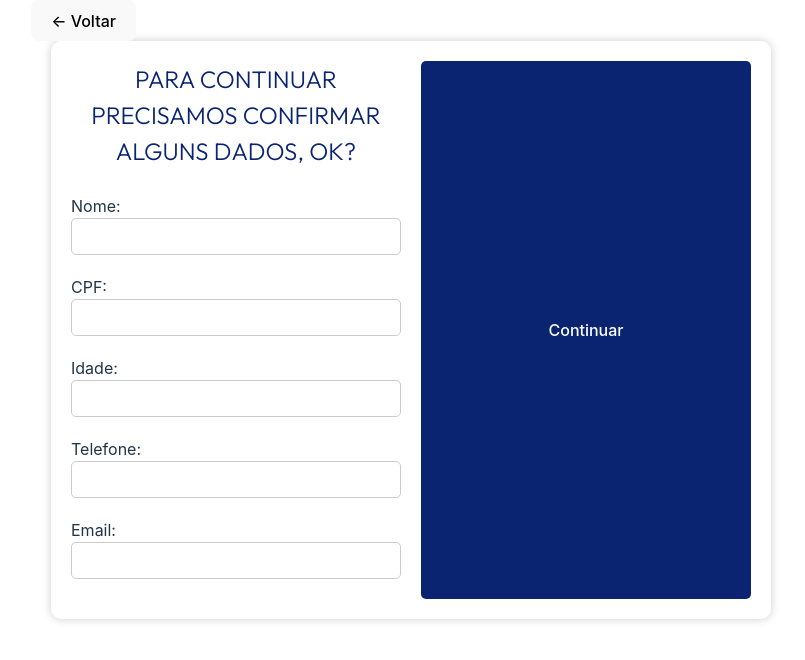
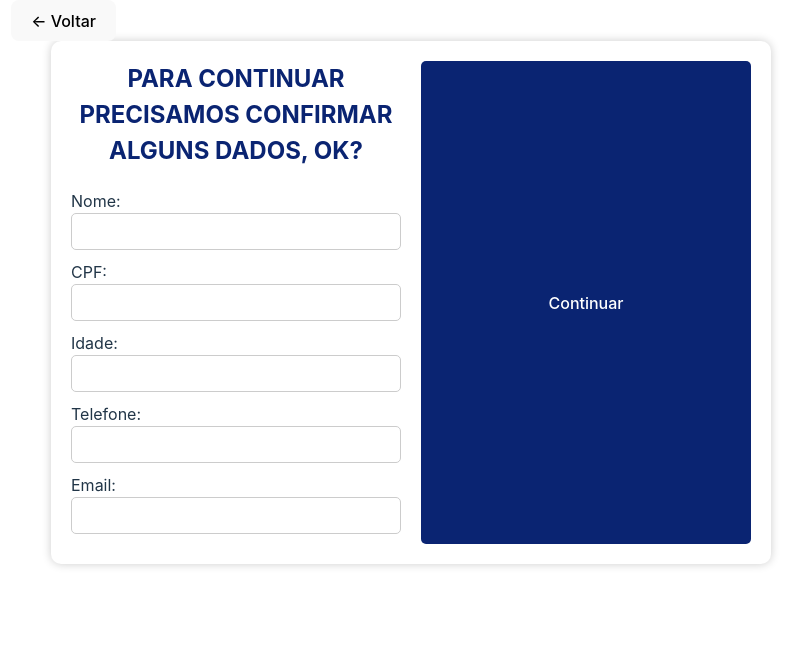
Before and after one commit to Rennan-Ferreira/cycleGuard-Sprint3, a React (Vite) app in the folder cycle-guard-sprt3/: page /DadosCliente in a window 1280 px wide. Shown: the top 660 px of the page, without its empty margins (229-1034 px from the left). Built offline with nearby package versions, Linux system fonts and the light colour scheme.

Commit message:
Arrumando sobreposição de css em outra página, alterando classes para evitar o mesmo

```diff
--- a/cycle-guard-sprt3/src/main.jsx
+++ b/cycle-guard-sprt3/src/main.jsx
@@ -7,7 +7,7 @@ import Home from './routes/Home/Home.jsx'
 import Login from './routes/Login/Login.jsx'
 import Error from './routes/Error/Error.jsx'
 import DadosBicicleta from './routes/DadosBicicleta/DadosBicicleta.jsx'
-import DadosCliente from './routes/DadosCliente/DadosCliente.jsx'
+import DadosCliente from './routes/DadosCliente/ClienteDados.jsx'
 
 const router = createBrowserRouter([
   {
--- a/cycle-guard-sprt3/src/routes/DadosBicicleta/DadosBicicleta.jsx
+++ b/cycle-guard-sprt3/src/routes/DadosBicicleta/DadosBicicleta.jsx
@@ -1,6 +1,7 @@
 import React, { useState } from 'react';
 import { Link } from 'react-router-dom';
 import './DadosBicicleta.css'
+
 export default function DadosBicicleta() {
     return (
         <div className="bike-data-form">
--- a/cycle-guard-sprt3/src/routes/DadosCliente/DadosCliente.jsx
+++ b/cycle-guard-sprt3/src/routes/DadosCliente/ClienteDados.jsx
@@ -1,41 +1,41 @@
-import React, { useState } from 'react';
 import { Link } from 'react-router-dom';
-
+import React from 'react';
+import './ClienteDados.css'
 
 export default function DadosCliente() {
     return (
-        <div className="cliente-form">
-            <div className="header">
-                <button className="button-black">&#8592; Voltar</button>
+        <div className="cliente-data-form">
+            <div className="cliente-data-header">
+                <button className="cliente-back-button">&#8592; Voltar</button>
             </div>
             <form>
-                <div className="section">
-                    <div className='title'>
+                <div className="cliente-form-section">
+                    <div className='cliente-title'>
                         <h2>PARA CONTINUAR PRECISAMOS CONFIRMAR ALGUNS DADOS, OK?</h2>
                     </div>
-                    <div className="form-group">
+                    <div className="cliente-form-group">
                         <label htmlFor="nome">Nome:</label>
                         <input type="text" id="nome" name="nome" required />
                     </div>
-                    <div className="form-group">
+                    <div className="cliente-form-group">
                         <label htmlFor="cpf">CPF:</label>
                         <input type="text" id="cpf" name="cpf" required />
                     </div>
-                    <div className="form-group">
+                    <div className="cliente-form-group">
                         <label htmlFor="idade">Idade:</label>
                         <input type="text" id="idade" name="idade" required />
                     </div>
-                    <div className="form-group">
+                    <div className="cliente-form-group">
                         <label htmlFor="telefone">Telefone:</label>
                         <input type="text" id="telefone" name="telefone" required />
                     </div>
-                    <div className="form-group">
+                    <div className="cliente-form-group">
                         <label htmlFor="email">Email:</label>
                         <input type="text" id="email" name="email" required />
                     </div>
                 </div>
-                <button type="submit">Continuar</button>
+                <button type="submit" className="cliente-continue-button">Continuar</button>
             </form>
         </div>
     );
-};
+}
```
Also changed, not shown: cycle-guard-sprt3/src/routes/DadosBicicleta/DadosBicicleta.css (line endings or trailing spaces), cycle-guard-sprt3/src/routes/DadosCliente/ClienteDados.css (added).
